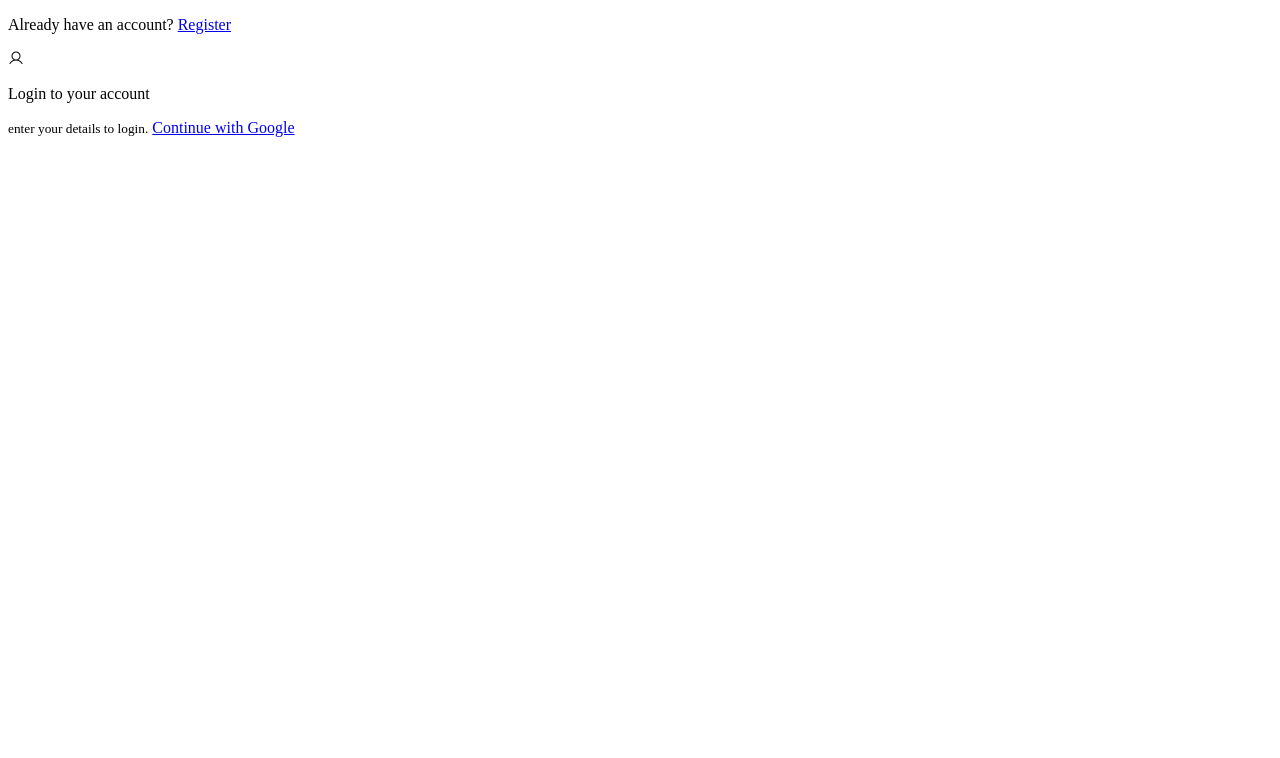
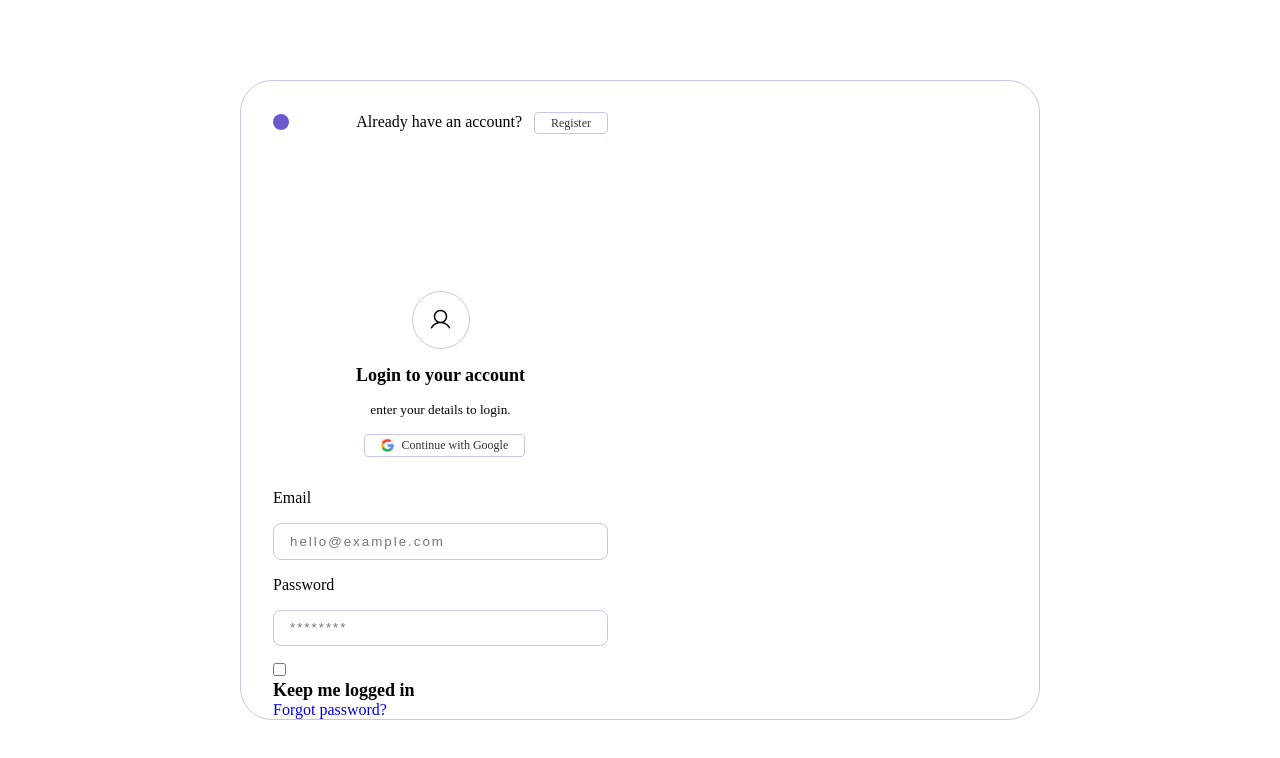
Before and after one commit to cobrianz/Js-full-course, a plain HTML site: page web basics/index.html in a window 1280 px wide. Drawn offline with nearby package versions, Linux system fonts and the light colour scheme.

Commit message:
first commit

```diff
--- a/web basics/index.html
+++ b/web basics/index.html
@@ -9,23 +9,41 @@
     type="text/css"
     href="https://cdn.jsdelivr.net/npm/@phosphor-icons/web@2.1.1/src/regular/style.css"
   />
+  <link rel="stylesheet" href="style.css">
 </head>
 <body>
     <div class="hero">
     <div class="form-container">
+        <div class="form">
         <div class="form_header">
             <div class="dot"></div>
             <p>Already have an account? <a href="#" class="btn">Register</a></p>
         </div>
-        <div class="form-section_details">
-            <i class="ph ph-user"></i>
-            <p>Login to your account</p>
-            <small>enter your details to login.</small>
-            <a href="#" class="btn">Continue with Google</a>
+        <div class="form_wrapper">
+            <div class="form-section_details">
+                <i class="ph ph-user"></i>
+                <p>Login to your account</p>
+                <small>enter your details to login.</small>
+                <a href="#" class="btn google_btn"><img src="./assets/google.webp" alt="">Continue with Google</a>
+            </div>
+            <form action="">
+                <label for="email">Email</label>
+                <input type="email" name="email" placeholder="hello@example.com" id="">
+                <label for="Password">Password</label>
+                <input type="password" name="password" placeholder="********" id="">
+                <div class="form_bottom">
+                    <div class="left">
+                        <input type="checkbox" name="" id="">
+                        <p>Keep me logged in</p>
+                    </div>
+                    <a href="#">Forgot password?</a>
+                </div>
+            </form>
         </div>
-        <form action="">
+    </div>
+    <div class="form_banner">
 
-        </form>
+    </div>
     </div>
     </div>
     <script src="./index.js"></script>
--- /dev/null
+++ b/web basics/style.css
@@ -0,0 +1,119 @@
+*{
+    padding: 0;
+    margin: 0;
+    box-sizing: border-box;
+    outline: none;
+}
+
+a {
+    text-decoration: none;
+}
+
+input {
+    border: none;
+}
+
+.hero {
+    display: flex;
+    align-items: center;
+    justify-content: center;
+    width: 100%;
+    height: 100vh;
+}
+
+.form-container{
+    display: flex;
+    align-items: center;
+    justify-content: space-between;
+    width: 800px;
+    height: 80%;
+    border: 1px solid #cac4ec;
+    border-radius: 32px;
+}
+
+.form_header {
+    display: flex;
+    justify-content: space-between;
+    align-items: center;
+    width: 100%;
+}
+
+
+.dot{
+    width: 1rem;
+    height: 1rem;
+    background: slateblue;
+    border-radius: 50%;
+}
+
+.btn {
+    padding: .2rem 1rem;
+    border-radius: 4px;
+    border: 1px solid #cac4ec;
+    color: #333333;
+    margin-left: .5rem;
+    font-size: 12px;
+}
+
+.google_btn {
+    display: flex;
+    align-items: center;
+    gap: .5rem;
+}
+
+
+a img{
+    width: .8rem;
+}
+
+.form {
+    width: 50%;
+    display: flex;
+    flex-direction: column;
+    height: 100%;
+    padding: 2rem;
+}
+
+.form_wrapper {
+    display: flex;
+    flex-direction: column;
+    gap: 2rem;
+    align-items: center;
+    margin-top: 10rem;
+}
+
+.form_wrapper .ph-user {
+    padding: 1rem;
+    font-size: 1.5rem;
+    border-radius: 50%;
+    border: 1px solid #cac4ec;
+}
+
+.form_wrapper p {
+    font-size: 18px;
+    font-weight: bold;
+}
+
+.form-section_details {
+    display: flex;
+    flex-direction: column;
+    gap: 1rem;
+    align-items: center;
+}
+
+form {
+    width: 100%;
+    display: flex;
+    flex-direction: column;
+    gap: 1rem;
+}
+
+::placeholder {
+    letter-spacing: 2px;
+}
+
+form input {
+    border: 1px solid #cac4ec;
+    padding: .6rem 1rem;
+    border-radius: 8px;
+}
```
Also changed, not shown: 1 other file.
